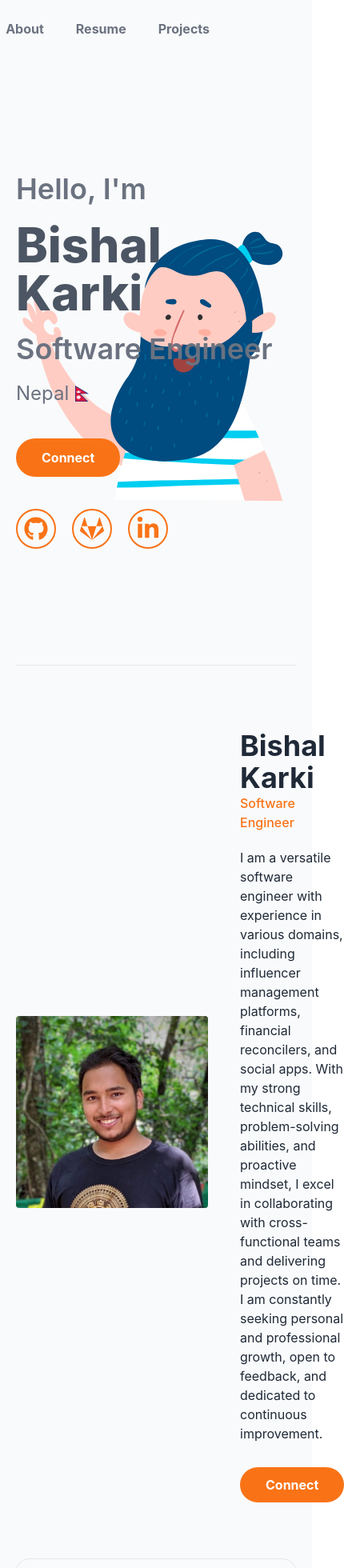
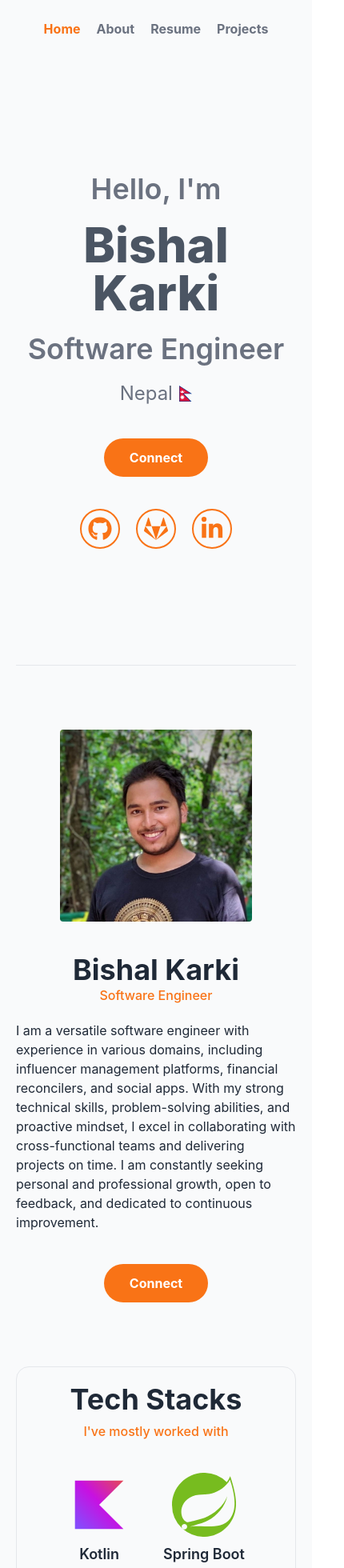
Before and after one commit to K-Bishall/portfolio, a React (Vite) app: page / in a window 390 px wide. Shown: the top 1960 px of the page at 80% size, 430 px wide, since content can reach past the window. Built offline with nearby package versions, Linux system fonts and the light colour scheme.

Commit message:
Make responsive

```diff
--- a/src/sections/About.tsx
+++ b/src/sections/About.tsx
@@ -4,12 +4,15 @@ import contacts from './data/contacts.json'
 
 const About = (): ReactElement => {
   return (
-    <div id='about' className='flex items-center gap-10'>
+    <div
+      id='about'
+      className='flex flex-col md:flex-row items-center gap-10 text-center md:text-left'
+    >
       <img src={photo} alt='Photo' className='w-60 h-60 rounded' />
-      <div>
+      <div className='flex flex-col items-center md:items-start'>
         <p className='text-4xl font-bold'>Bishal Karki</p>
         <p className='font-medium text-orange-500'>Software Engineer</p>
-        <p className='py-5 mb-5'>
+        <p className='py-5 mb-5 text-left'>
           I am a versatile software engineer with experience in various domains, including
           influencer management platforms, financial reconcilers, and social apps. With my strong
           technical skills, problem-solving abilities, and proactive mindset, I excel in
@@ -20,7 +23,7 @@ const About = (): ReactElement => {
         <a
           href={contacts['linkedin']}
           target='_blank'
-          className='bg-orange-500 py-3 px-8 rounded-full text-white font-bold'
+          className='bg-orange-500 py-3 px-8 rounded-full text-white font-bold max-w-min'
         >
           Connect
         </a>
--- a/src/sections/Intro.tsx
+++ b/src/sections/Intro.tsx
@@ -1,5 +1,4 @@
 import { ReactElement } from 'react'
-import man from '../assets/man.svg'
 import contacts from './data/contacts.json'
 import flag from '../assets/Nepal-Flag.svg'
 import Contacts from './Contacts.js'
@@ -7,8 +6,12 @@ import Contacts from './Contacts.js'
 const Intro = (): ReactElement => {
   return (
     <div
-      className='bg-contain bg-no-repeat bg-right border-b flex flex-col justify-center gap-5 text-gray-500'
-      style={{ height: '90vh', backgroundImage: `url(${man})` }}
+      className={
+        'bg-contain bg-no-repeat bg-right border-b flex flex-col justify-center items-center ' +
+        'md:items-start gap-5 text-gray-500 text-center md:text-left ' +
+        `md:bg-background`
+      }
+      style={{ height: '90vh' }}
     >
       <p className='text-4xl font-semibold'>Hello, I'm</p>
       <p className='text-6xl font-extrabold text-gray-600'>Bishal Karki</p>
--- a/src/sections/Navbar.tsx
+++ b/src/sections/Navbar.tsx
@@ -32,7 +32,7 @@ const Navbar = (): ReactElement => {
   return (
     <nav
       id='nav'
-      className='bg-gray-50 w-full flex gap-10 justify-end items-center py-6 px-32 sticky top-0 z-50'
+      className='bg-gray-50 w-full flex gap-5 md:gap-10 justify-center md:justify-end items-center py-6 px-32 sticky top-0 z-50'
     >
       {Object.entries(navItems).map((entry) => {
         const key = entry[0]
--- a/src/sections/resume/ExperienceSection.tsx
+++ b/src/sections/resume/ExperienceSection.tsx
@@ -22,17 +22,17 @@ const ExperienceSection = ({
   const logo = `src/assets/company-logos/${logoFile}`
 
   return (
-    <div className='flex gap-8 px-8'>
+    <div className='flex flex-col items-center md:flex-row md:items-start gap-8 px-8'>
       <a href={website} target='_blank'>
-        <img src={logo} alt={company} className='w-60' />
+        <img src={logo} alt={company} className='w-20 md:w-60' />
       </a>
-      <div>
+      <div className='text-center md:text-left'>
         <h2 className='font-semibold text-2xl'>{title}</h2>
         <p className='font-semibold text-orange-500 text-lg'>{company}</p>
         <p>{period}</p>
         <p>{location}</p>
 
-        <p className='mt-6'>{description}</p>
+        <p className='mt-6 text-left'>{description}</p>
       </div>
     </div>
   )
--- a/src/sections/resume/ProjectItem.tsx
+++ b/src/sections/resume/ProjectItem.tsx
@@ -7,8 +7,8 @@ interface Props {
 
 const ProjectItem = (): ReactElement => {
   return (
-    <div className='lg:w-1/2 p-5'>
-      <div className='flex flex-col items-center gap-6 border shadow-lg'>
+    <div className='lg:w-1/2 md:px-5 py-5'>
+      <div className='flex flex-col items-center gap-6 md:border shadow-lg'>
         <img src={influencive} alt='Influencive' className='' />
 
         <div className='px-5 pb-5'>
@@ -23,7 +23,9 @@ const ProjectItem = (): ReactElement => {
             dfasd fas
           </p>
 
-          <p className='font-semibold'>Hightlights of the contribution </p>
+          <p className='font-semibold'>
+            Staff tools for campaign management, User tools in CRM, payment detection and linking
+          </p>
         </div>
       </div>
     </div>
--- a/tailwind.config.js
+++ b/tailwind.config.js
@@ -5,7 +5,9 @@ export default {
         "./src/**/*.{js,ts,jsx,tsx}",
     ],
     theme: {
-        extend: {},
+        extend: {
+            backgroundImage: {background: "url(/src/assets/man.svg)"}
+        },
     },
     plugins: [],
 }
```
